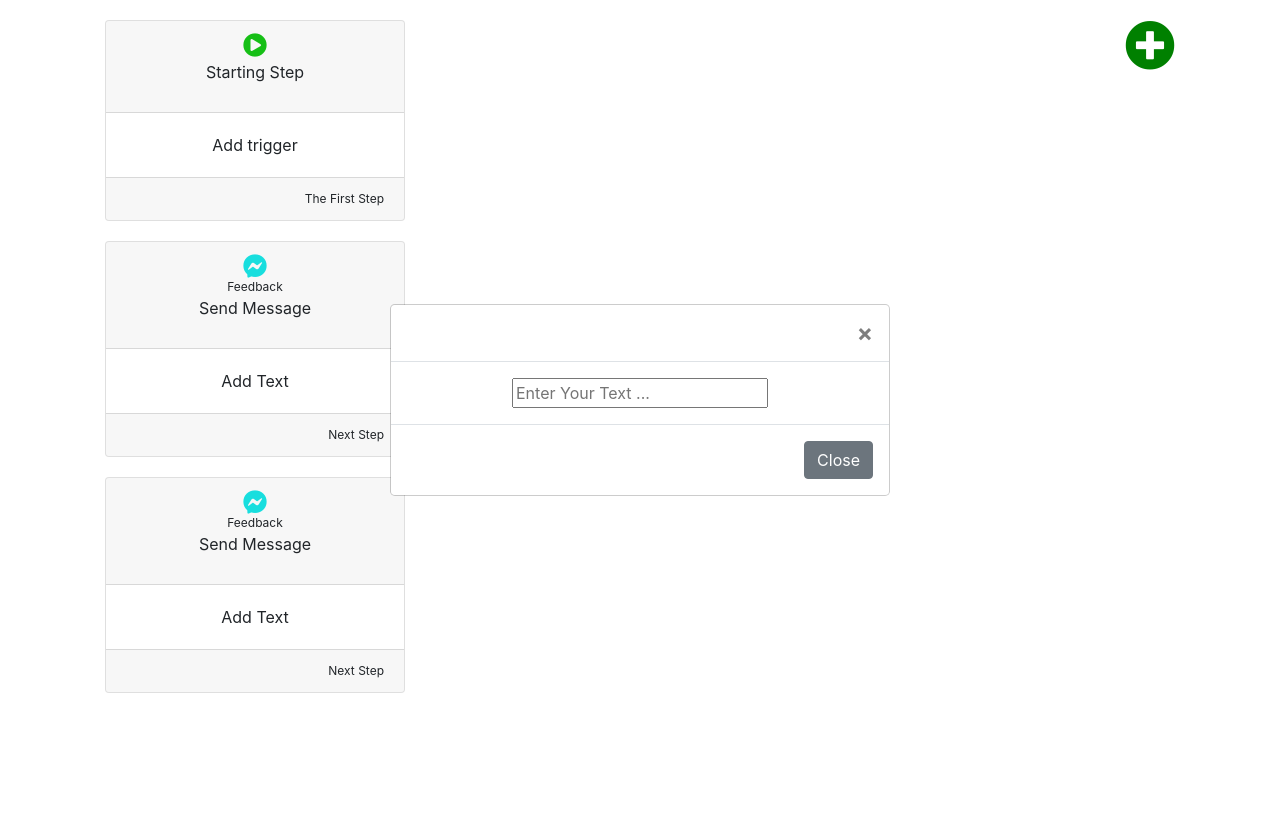
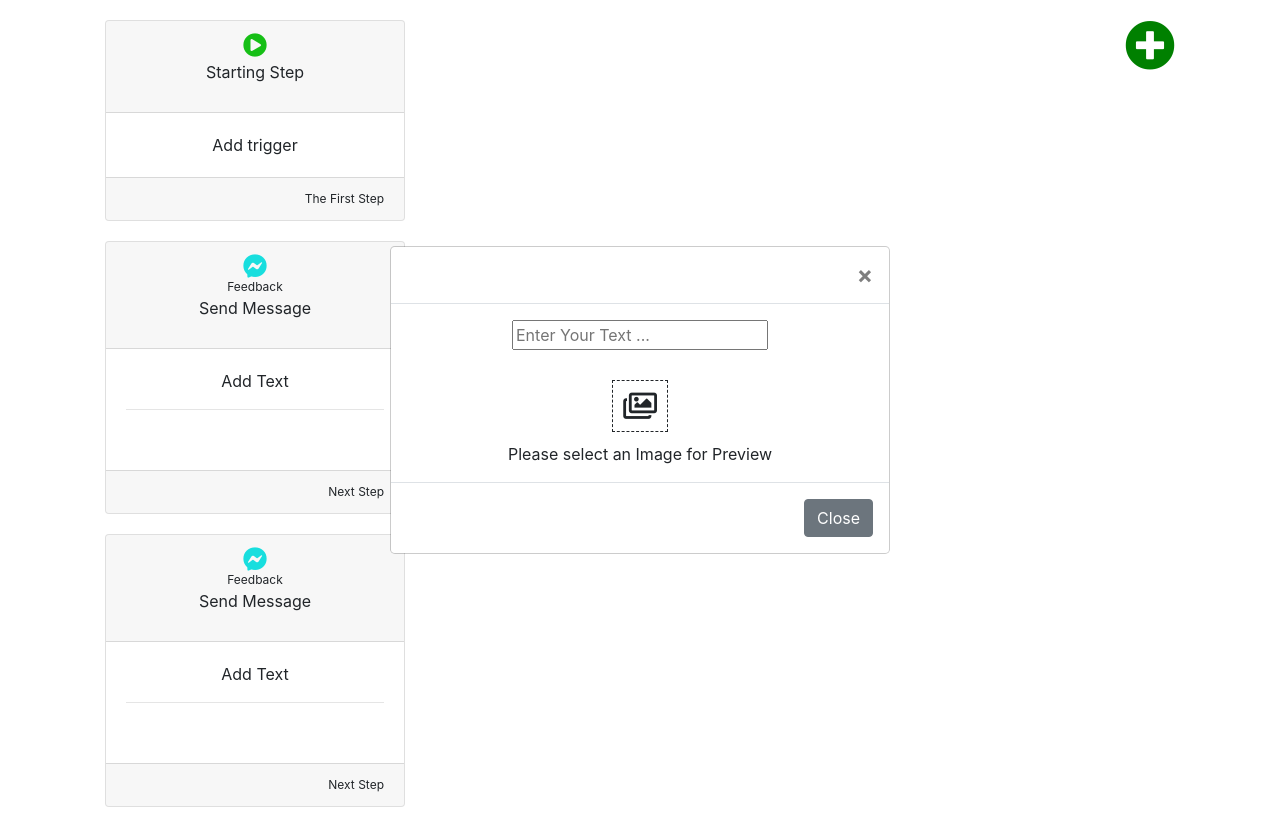
Before and after one commit to SoyketHM/flow-builder-tool, a React (Create React App) app: page / in a window 1280 px wide. Both pictures are taken after a click on the icon 1150 px from the left and 238 px from the top of the page. Before the commit the page ends 800 px from the top, so only its background shows below. Built offline with nearby package versions, Linux system fonts and the light colour scheme.

Commit message:
image upload and show

```diff
--- a/src/views/components/card.js
+++ b/src/views/components/card.js
@@ -19,7 +19,11 @@ export default function card(props) {
                         <span style={{ fontSize: 12 }}>Feedback</span>
                         <p>Send Message</p>
                     </div>
-                    <div className="card-body">{card.text}</div>
+                    <div className="card-body">
+                        {card.text}
+                        <hr/>
+                        {card.picture ? (<img src={card.picture.imagePreviewUrl} alt='' />) : null}
+                    </div>
                     <div className="card-footer" style={{ fontSize: 12, textAlign: "right" }}>Next Step</div>
                 </div>
             ))}
--- /dev/null
+++ b/src/views/components/imageUploader.js
@@ -0,0 +1,54 @@
+import React, { useState } from 'react';
+
+function ImageUploader(props) {
+    let { card, setCard, handleChange } = props;
+    const [picture, setPicture] = useState({ file: '', imagePreviewUrl: '' });
+
+    const handleImageChange = (e) => {
+        e.preventDefault();
+
+        let reader = new FileReader();
+        let file = e.target.files[0];
+
+        reader.onloadend = () => {
+            setPicture({
+                file: file,
+                imagePreviewUrl: reader.result
+            });
+            setCard({
+                id: card.id,
+                text: card.text,
+                picture: [...card.picture, {
+                    file: file,
+                    imagePreviewUrl: reader.result
+                }]
+            })
+        }
+        handleChange(e);
+
+        reader.readAsDataURL(file)
+    };
+
+    let { imagePreviewUrl } = picture;
+    let $imagePreview = null;
+    if (imagePreviewUrl) {
+        $imagePreview = (<img src={imagePreviewUrl} alt='' />);
+    } else {
+        $imagePreview = (<div className="previewText">Please select an Image for Preview</div>);
+    }
+    return (
+        <div className="previewComponent" style={{ marginTop: 20 }}>
+            <i className="far fa-images" onClick={() => document.getElementById("fileInput").click()} style={{ padding: 10, margin: 10, fontSize: 30, border: 1, borderStyle: "dashed", cursor: "pointer" }}></i>
+            <input className="fileInput"
+                id="fileInput"
+                style={{ display: "none" }}
+                type="file"
+                onChange={(e) => handleImageChange(e)} />
+            <div className="imgPreview">
+                {$imagePreview}
+            </div>
+        </div>
+    )
+}
+
+export default ImageUploader
--- a/src/views/components/modal.js
+++ b/src/views/components/modal.js
@@ -1,4 +1,5 @@
 import React from 'react'
+import ImageUploader from './imageUploader';
 
 export default function modal(props) {
     let { card, handleChange, setCard, setShowModal, showModal } = props;
@@ -14,7 +15,8 @@ export default function modal(props) {
                                 </button>
                             </div>
                             <div className="modal-body">
-                                <input placeholder="Enter Your Text ..." value={card.text ? card.text : ''} onChange={(e) => { handleChange(e) }} />
+                                <input type='text' placeholder="Enter Your Text ..." value={card.text ? card.text : ''} onChange={(e) => { handleChange(e) }} />
+                                <ImageUploader card={card} setCard={setCard} handleChange={handleChange} />
                             </div>
                             <div className="modal-footer">
                                 <button type="button" className="btn btn-secondary" onClick={() => { setShowModal(false); setCard({}) }}>Close</button>
--- a/src/views/pages/Home.js
+++ b/src/views/pages/Home.js
@@ -3,46 +3,60 @@ import Card from '../components/card';
 import Modal from '../components/modal';
 
 function Home() {
-    const [cards, setCards] = useState([{ id: 1, text: 'Add Text' }]);
+    const [cards, setCards] = useState([{ id: 1, text: 'Add Text', picture: [] }]);
     const [card, setCard] = useState({});
     const [showModal, setShowModal] = useState(false);
+
     const addcard = () => {
         let cardId = cards.length + 1;
-        setCards([...cards, { id: cardId, text: 'Add Text' }]);
+        setCards([...cards, { id: cardId, text: 'Add Text', picture: [] }]);
         // setShowModal(true)
         openModal(cardId);
     }
     const openModal = (id) => {
         let text = '';
+        let picture = [];
         let index = cards.findIndex(el => el.id === id);
         if (index !== -1) {
             text = cards[index].text;
+            picture = cards[index].picture;
         }
-        setCard({ id, text });
+        setCard({ id, text, picture });
         setShowModal(!showModal)
     }
     const handleChange = (e) => {
-        let newCard = {
-            id: card.id,
-            text: e.target.value
-        };
+        let newCard = { id: card.id, picture: card.picture };
+
+        if (e.target.type === 'text') newCard.text = e.target.value;
+        else newCard.text = card.text;
+
         setCard(newCard);
         let index = cards.findIndex(el => el.id === card.id);
+
         if (index !== -1) {
-            cards[index].text = card.text;
+            if (e.target.type === 'text') {
+                cards[index].text = e.target.value;
+            } else {
+                let reader = new FileReader();
+                reader.onloadend = () => {
+                    cards[index].picture = {
+                        file: e.target.files[0],
+                        imagePreviewUrl: reader.result
+                    }
+                }
+                reader.readAsDataURL(e.target.files[0])
+            }
         }
+
     }
     return (
         <div className="container" style={{ display: "flex" }}>
             <div style={{ flex: 1 }}>
                 <Card cards={cards} openModal={openModal} setShowModal={setShowModal}></Card>
                 <Modal card={card} handleChange={handleChange} setShowModal={setShowModal} setCard={setCard} showModal={showModal}></Modal>
-
             </div>
 
             <i className="fas fa-plus-circle" style={{ color: "#008000", fontSize: 50, margin: 20 }} onClick={addcard}></i>
-
-
         </div >
     )
 }
```
